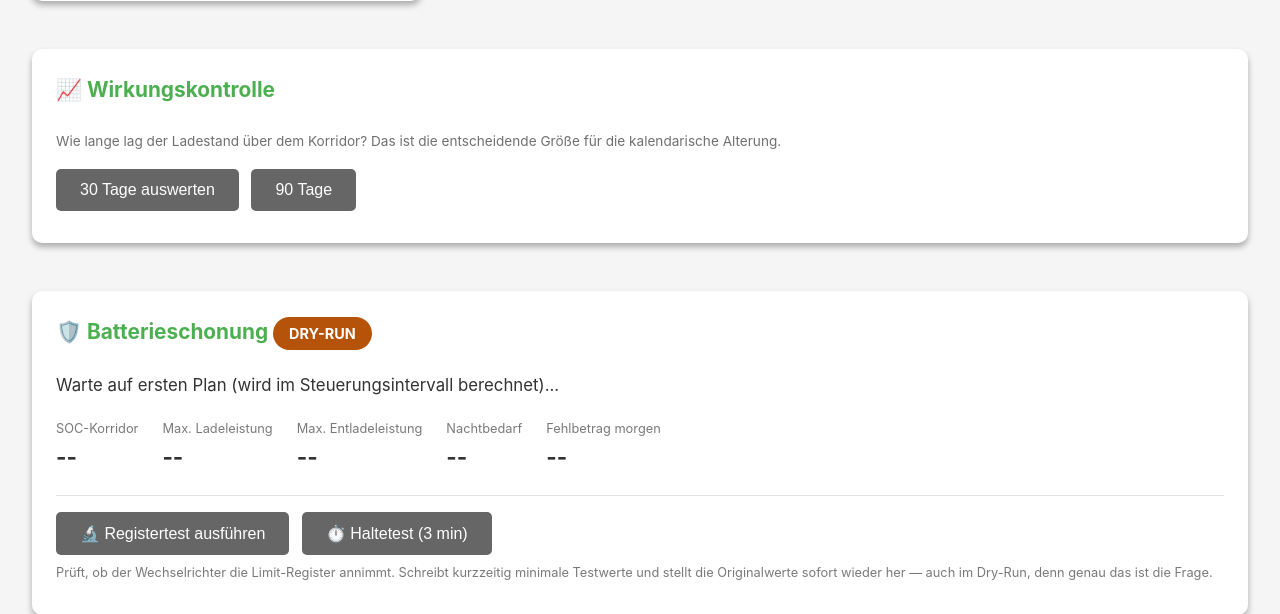
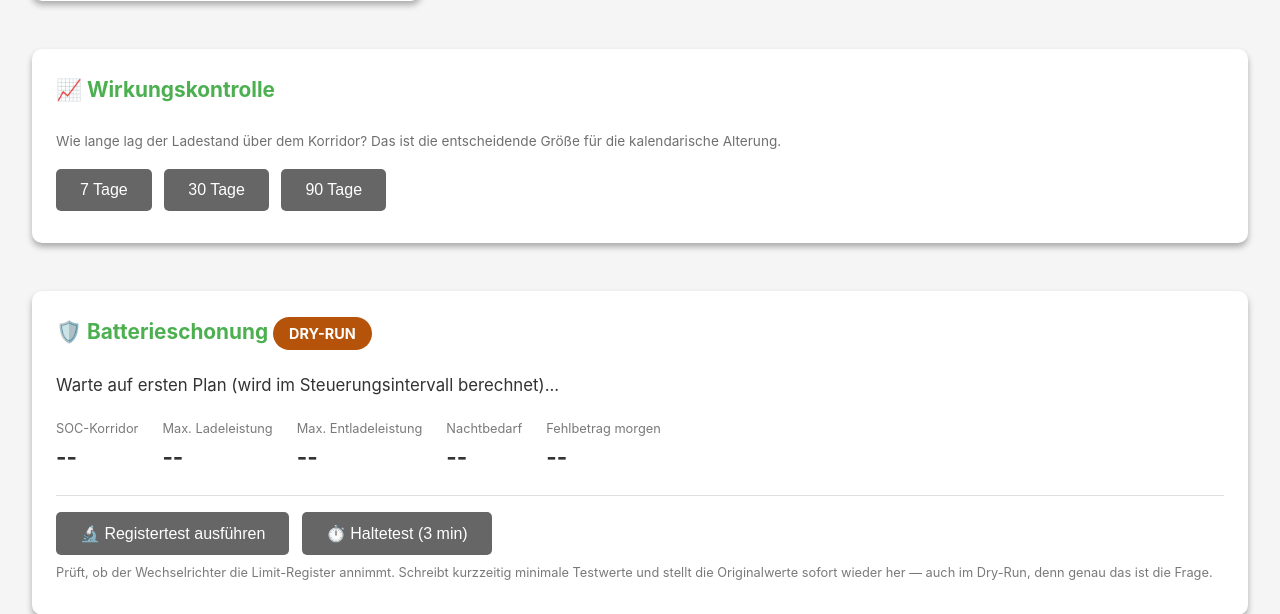
Before and after one commit to kaiser1101/kostal-battery-manager, a Flask app: page / in a window 1280 px wide. Shown: the part 667-1281 px from the top of the page. Run offline with Flask 3, Linux system fonts and the light colour scheme.

Commit message:
fix: Wirkungskontrolle bei kurzer Historie + ehrliche Diagrammbeschriftung (v0.12.4)
Die Auswertung bot nur 30 und 90 Tage an. Reicht die Aufzeichnung erst
wenige Tage zurueck - etwa direkt nach einer Aenderung von
purge_keep_days, die ja nur nach vorne wirkt - lieferten beide nichts,
obwohl Daten vorhanden waren.

Der Zeitraum wird jetzt automatisch verkuerzt und der tatsaechlich
ausgewertete Zeitraum ausgewiesen, damit niemand eine 2-Tage-Auswertung
fuer eine 30-Tage-Auswertung haelt.

Ausserdem hiessen die Balken im Prognosediagramm 'Geplante Ladung',
zeigen aber auch die Entladung als negativen Wert - was so aussieht, als
sei keine Ladung geplant. Jetzt korrekt beschriftet.

Co-Authored-By: Claude Opus 5 <noreply@anthropic.com>

```diff
--- a/kostal_battery_manager/battery_manager/app.py
+++ b/kostal_battery_manager/battery_manager/app.py
@@ -843,8 +843,16 @@ def api_effectiveness():
     if not sensor:
         return jsonify({'success': False, 'error': 'battery_soc_sensor nicht konfiguriert'}), 200
 
-    start = datetime.now() - timedelta(days=days)
-    history = ha_client.get_history(sensor, start)
+    # Nach und nach kuerzere Zeitraeume versuchen. Nach einer Aenderung von
+    # purge_keep_days reicht die Historie oft nur wenige Tage zurueck - dann
+    # scheitert die Auswertung sonst, obwohl Daten da sind.
+    history = []
+    genutzte_tage = days
+    for versuch in [d for d in (days, 14, 7, 3, 2) if d <= days]:
+        history = ha_client.get_history(sensor, datetime.now() - timedelta(days=versuch))
+        if history:
+            genutzte_tage = versuch
+            break
 
     if not history:
         # Genauer hinschauen, statt pauschal auf den Recorder zu verweisen:
@@ -881,7 +889,8 @@ def api_effectiveness():
     result = {
         'success': True,
         'sensor': sensor,
-        'zeitraum_tage': days,
+        'zeitraum_tage': genutzte_tage,
+        'zeitraum_angefragt': days,
         'korridor': {'min': cmin, 'max': cmax},
         'gesamt': effectiveness.analyse_soc_history(history, cmin, cmax),
     }
--- a/kostal_battery_manager/battery_manager/templates/dashboard.html
+++ b/kostal_battery_manager/battery_manager/templates/dashboard.html
@@ -168,7 +168,8 @@
                 Wie lange lag der Ladestand über dem Korridor? Das ist die entscheidende
                 Größe für die kalendarische Alterung.
             </div>
-            <button onclick="loadEffectiveness(30)" class="btn btn-secondary">30 Tage auswerten</button>
+            <button onclick="loadEffectiveness(7)" class="btn btn-secondary">7 Tage</button>
+            <button onclick="loadEffectiveness(30)" class="btn btn-secondary" style="margin-left:0.5rem;">30 Tage</button>
             <button onclick="loadEffectiveness(90)" class="btn btn-secondary" style="margin-left:0.5rem;">90 Tage</button>
             <pre id="effectiveness-result" style="display:none; margin-top: 1rem; padding: 0.75rem;
                  background: rgba(128,128,128,0.12); border-radius: 6px; font-size: 0.8rem;
@@ -427,6 +428,10 @@ function loadEffectiveness(days) {
         .then(d => {
             if (!d.success) { out.textContent = d.error || 'Auswertung fehlgeschlagen'; return; }
             let t = '';
+            if (d.zeitraum_angefragt && d.zeitraum_tage < d.zeitraum_angefragt) {
+                t += `Hinweis: Fuer ${d.zeitraum_angefragt} Tage lagen keine Daten vor, `
+                   + `ausgewertet wurden ${d.zeitraum_tage} Tage.\n\n`;
+            }
             if (d.vorher || d.nachher) {
                 t += fmtBlock('VORHER  (ohne Strategie)', d.vorher, d.korridor) + '\n';
                 t += fmtBlock('NACHHER (mit Strategie)', d.nachher, d.korridor) + '\n';
@@ -1037,7 +1042,7 @@ function initCharts() {
                     },
                     {
                         type: 'bar',
-                        label: 'Geplante Ladung (kWh)',
+                        label: 'Ladung (+) / Entladung (\u2212) pro Stunde (kWh)',
                         data: [],
                         backgroundColor: 'rgba(244, 67, 54, 0.7)',
                         borderColor: 'rgb(244, 67, 54)',
--- a/kostal_battery_manager/config.yaml
+++ b/kostal_battery_manager/config.yaml
@@ -1,5 +1,5 @@
 name: Kostal Battery Manager edited by Phil
-version: "0.12.3"
+version: "0.12.4"
 slug: kostal_battery_manager
 description: "description: Intelligente Batteriesteuerung für Kostal Plenticore Plus mit PV-Prognose, Verbrauchslernen, intelligenter SOC-Optimierung und bedarfsgerechter Batterieladung"
 url: "https://github.com/kaiser1101/kostal-battery-manager.git"
```
Also changed, not shown: CHANGELOG.md.
